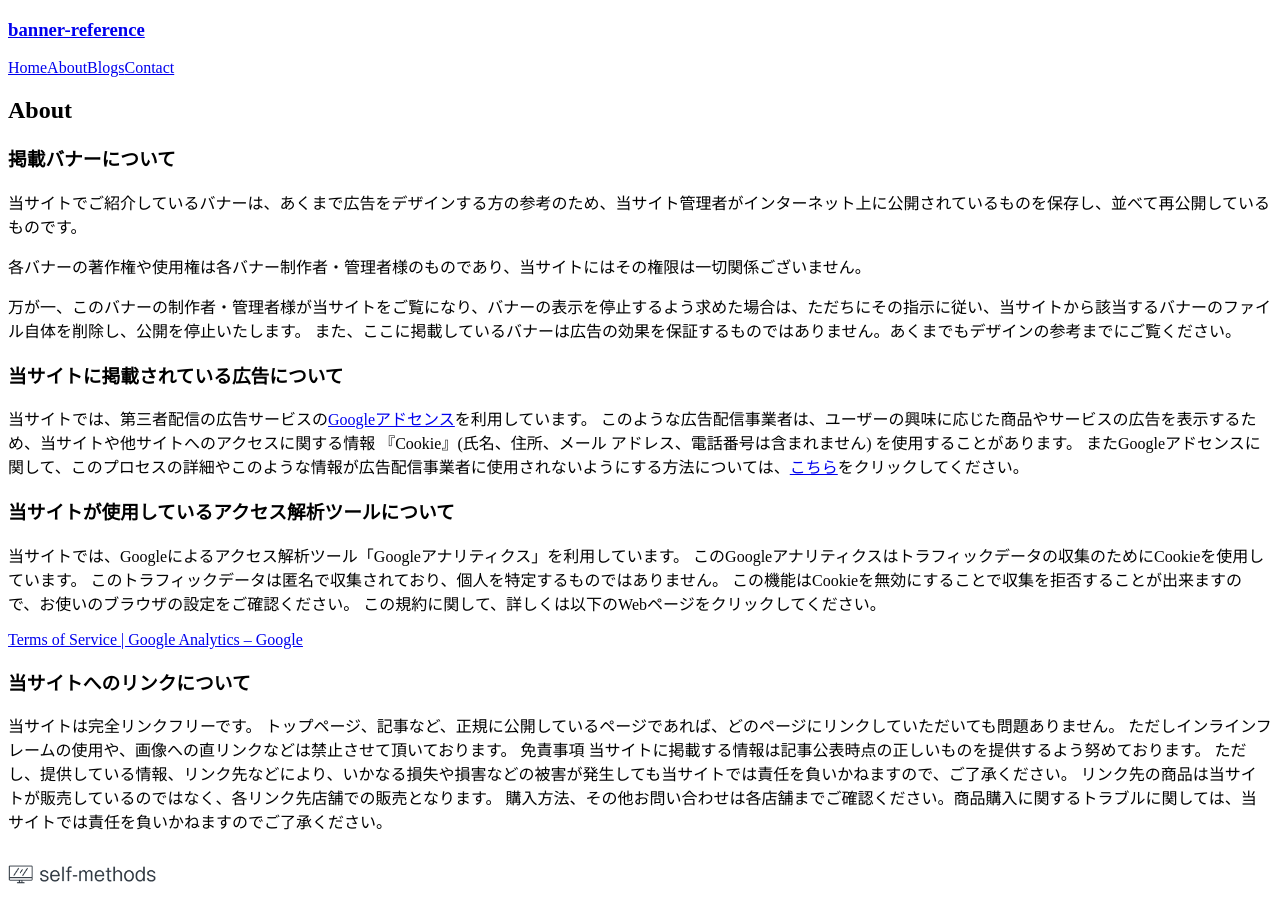
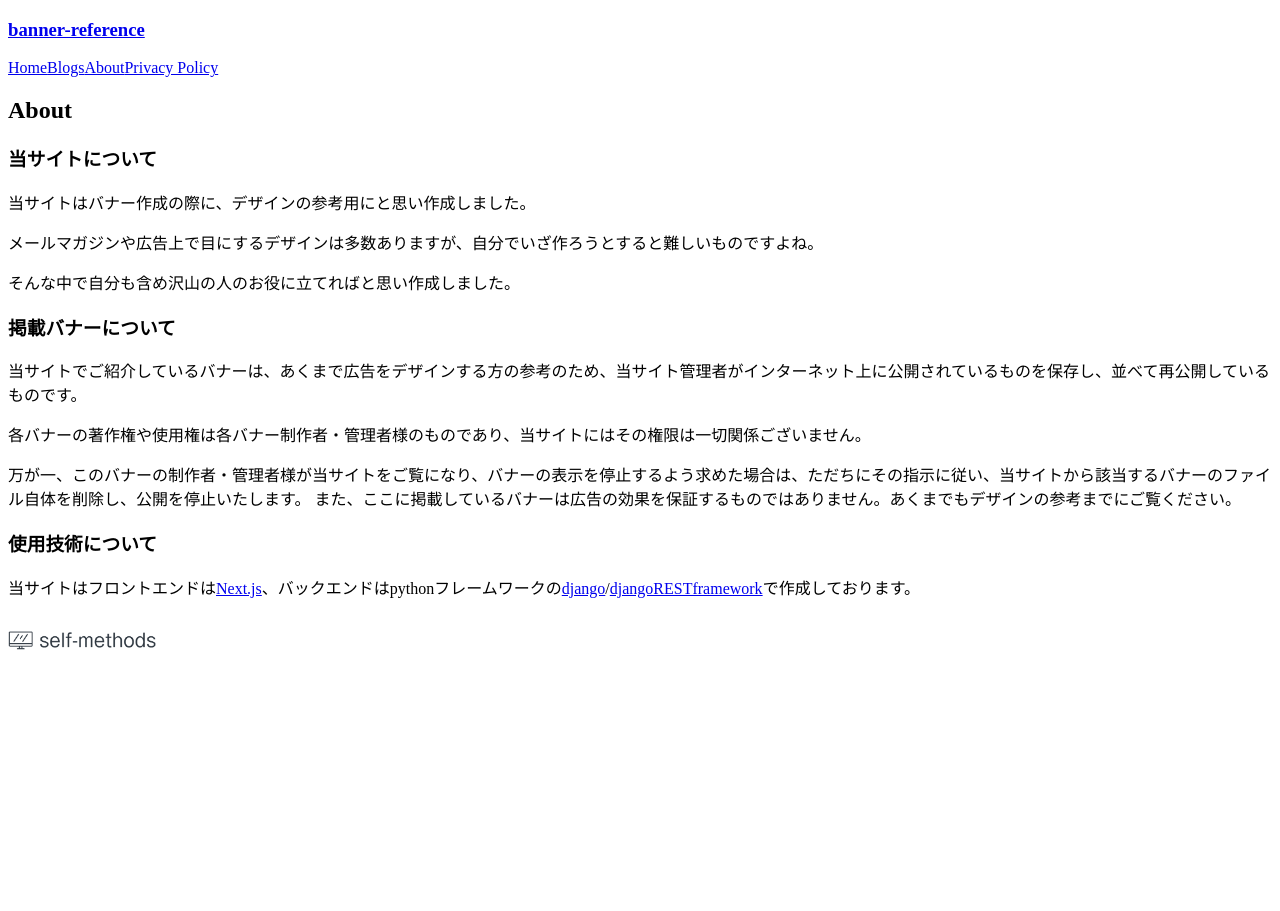
Before and after one commit to tomioka-k/banner-nextjs, a Next.js app: page /about in a window 1280 px wide. After the commit the page ends 800 px from the top, so only its background shows below. Built offline with nearby package versions, Linux system fonts and the light colour scheme.

Commit message:
create about privacy-policy

```diff
--- a/src/components/Layout.js
+++ b/src/components/Layout.js
@@ -5,11 +5,11 @@ import Image from "next/image";
 import Navbar from "./Navbar";
 import Sidebar from "./Sidebar";
 
-export default function Layout({ children, title = "banner-reference" }) {
+export default function Layout({ children, title = "Top" }) {
   return (
     <div>
       <Head>
-        <title>{title}</title>
+        <title>{title} | banner-reference</title>
       </Head>
       <header className="shadow-2xl">
         <Navbar />
--- a/src/components/Navbar.js
+++ b/src/components/Navbar.js
@@ -11,9 +11,9 @@ export default function Navbar() {
       </div>
       <div className="space-x-8">
         <Link href="/">Home</Link>
+        <Link href="https://self-methods.com/">Blogs</Link>
         <Link href="/about">About</Link>
-        <Link href="https://self-methods.com/">Blogs</Link>
-        <Link href="/contact">Contact</Link>
+        <Link href="/privacy-policy">Privacy Policy</Link>
       </div>
     </nav>
   );
--- a/src/pages/about.js
+++ b/src/pages/about.js
@@ -11,6 +11,18 @@ export default function About() {
         <div className="bg-white flex mx-auto my-5 w-full  lg:w-3/4 rounded-3xl">
           <div className="mx-10 my-5">
             <h2 className="text-5xl text-center my-10">About</h2>
+            <Heading3 title={"当サイトについて"} />
+            <div className="my-14 text-lg text-gray-700 leading-loose">
+              <p>
+                当サイトはバナー作成の際に、デザインの参考用にと思い作成しました。
+              </p>
+              <p>
+                メールマガジンや広告上で目にするデザインは多数ありますが、自分でいざ作ろうとすると難しいものですよね。
+              </p>
+              <p>
+                そんな中で自分も含め沢山の人のお役に立てればと思い作成しました。
+              </p>
+            </div>
             <Heading3 title={"掲載バナーについて"} />
 
             <div className="my-14 text-lg text-gray-700 leading-loose">
@@ -25,63 +37,28 @@ export default function About() {
                 また、ここに掲載しているバナーは広告の効果を保証するものではありません。あくまでもデザインの参考までにご覧ください。
               </p>
             </div>
-            <Heading3 title={"当サイトに掲載されている広告について"} />
-
+            <Heading3 title={"使用技術について"} />
             <div className="my-14 text-lg text-gray-700 leading-loose">
               <p>
-                当サイトでは、第三者配信の広告サービスの
+                当サイトはフロントエンドは
+                <a className="text-blue-400" href="https://nextjs.org/">
+                  Next.js
+                </a>
+                、バックエンドはpythonフレームワークの
                 <a
                   className="text-blue-400"
-                  href="http://www.google.com/adsense/start/"
+                  href="https://www.djangoproject.com/"
                 >
-                  Googleアドセンス
+                  django
                 </a>
-                を利用しています。
-                このような広告配信事業者は、ユーザーの興味に応じた商品やサービスの広告を表示するため、当サイトや他サイトへのアクセスに関する情報
-                『Cookie』(氏名、住所、メール アドレス、電話番号は含まれません)
-                を使用することがあります。
-                またGoogleアドセンスに関して、このプロセスの詳細やこのような情報が広告配信事業者に使用されないようにする方法については、
+                /
                 <a
                   className="text-blue-400"
-                  href="http://www.google.co.jp/policies/technologies/ads/"
+                  href="https://www.django-rest-framework.org/"
                 >
-                  こちら
+                  djangoRESTframework
                 </a>
-                をクリックしてください。
-              </p>
-            </div>
-
-            <Heading3
-              title={"当サイトが使用しているアクセス解析ツールについて"}
-            />
-
-            <div className="my-14 text-lg text-gray-700 leading-loose">
-              <p>
-                当サイトでは、Googleによるアクセス解析ツール「Googleアナリティクス」を利用しています。
-                このGoogleアナリティクスはトラフィックデータの収集のためにCookieを使用しています。
-                このトラフィックデータは匿名で収集されており、個人を特定するものではありません。
-                この機能はCookieを無効にすることで収集を拒否することが出来ますので、お使いのブラウザの設定をご確認ください。
-                この規約に関して、詳しくは以下のWebページをクリックしてください。
-              </p>
-              <a
-                className="text-blue-400"
-                href="https://www.google.com/analytics/terms/jp.html"
-              >
-                {" "}
-                Terms of Service | Google Analytics – Google
-              </a>
-            </div>
-            <Heading3 title={"当サイトへのリンクについて"} />
-            <div className="my-14 text-lg text-gray-700 leading-loose">
-              <p>
-                当サイトは完全リンクフリーです。
-                トップページ、記事など、正規に公開しているページであれば、どのページにリンクしていただいても問題ありません。
-                ただしインラインフレームの使用や、画像への直リンクなどは禁止させて頂いております。
-                免責事項
-                当サイトに掲載する情報は記事公表時点の正しいものを提供するよう努めております。
-                ただし、提供している情報、リンク先などにより、いかなる損失や損害などの被害が発生しても当サイトでは責任を負いかねますので、ご了承ください。
-                リンク先の商品は当サイトが販売しているのではなく、各リンク先店舗での販売となります。
-                購入方法、その他お問い合わせは各店舗までご確認ください。商品購入に関するトラブルに関しては、当サイトでは責任を負いかねますのでご了承ください。
+                で作成しております。
               </p>
             </div>
           </div>
--- a/src/pages/contact.js
+++ /dev/null
@@ -1,6 +0,0 @@
-import Head from "next/head";
-import Image from "next/image";
-
-export default function Contact() {
-  return <div>contact</div>;
-}
```
Also changed, not shown: src/pages/index.js (+4 -3 lines), src/pages/privacy-policy.js (added, +77 -0 lines).
